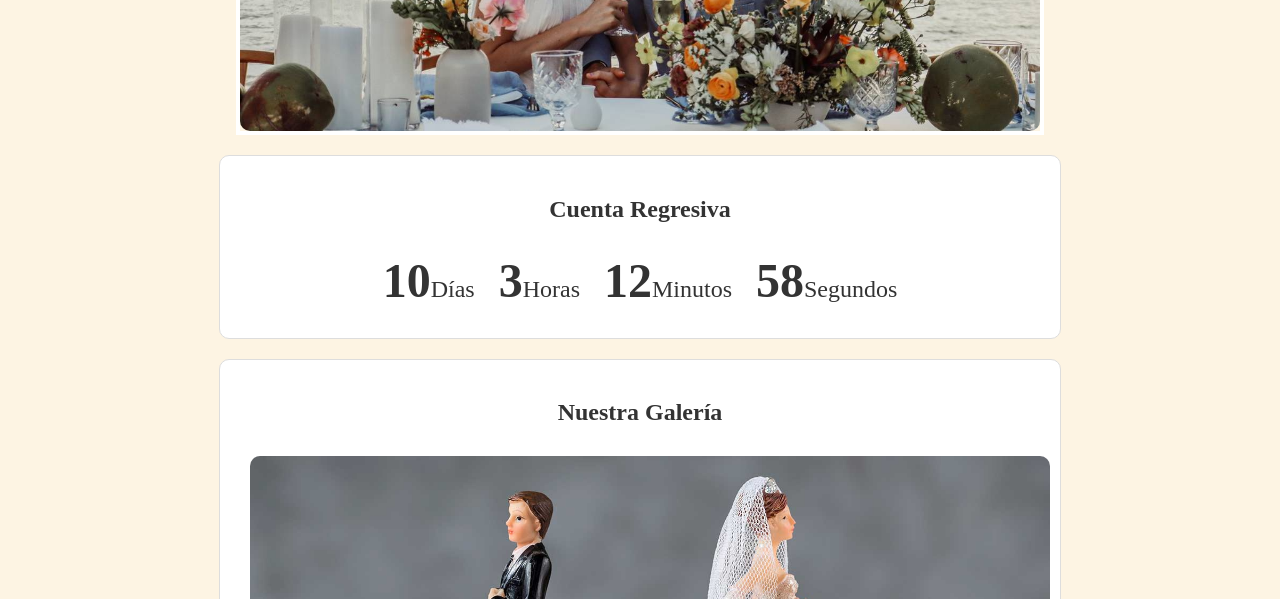
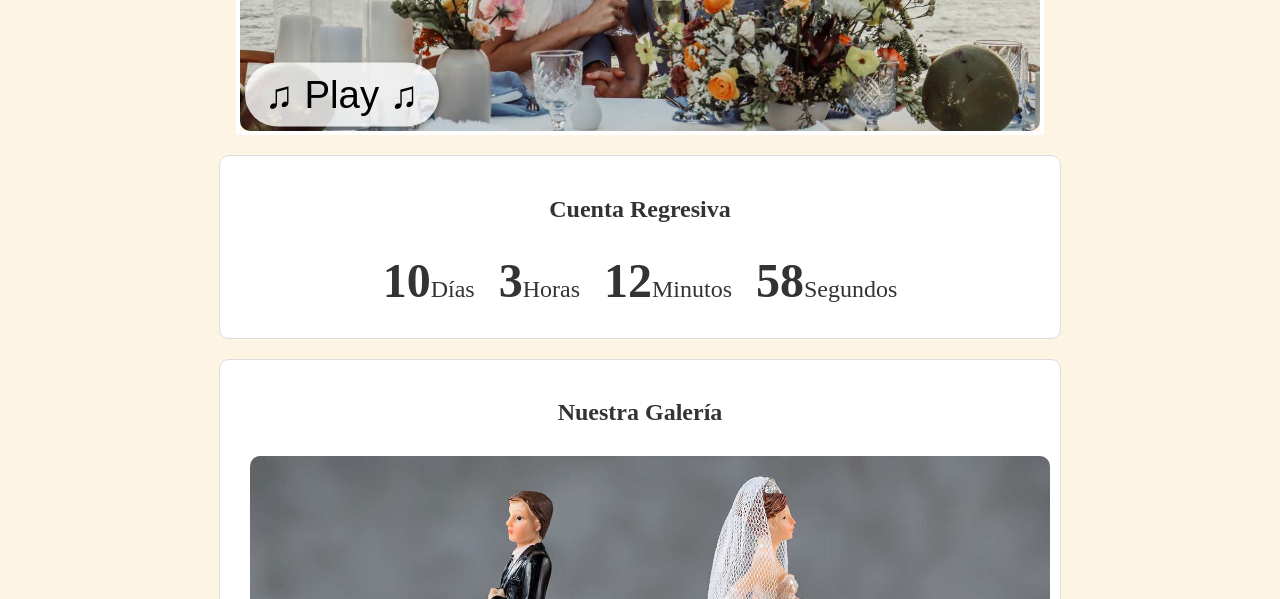
Before and after one commit to EliasDFranco/Project_InvitationCards, a plain HTML site: page WeddingCards/assets/index.html in a window 1280 px wide. Shown: the part 501-1100 px from the top of the page. Drawn offline with Linux system fonts and the light colour scheme; a script that the page names is missing.

Commit message:
Agregando estilo al botón

```diff
--- a/WeddingCards/assets/css/style.css
+++ b/WeddingCards/assets/css/style.css
@@ -6,7 +6,6 @@ body {
     background-color: #fdf4e3;
     color: #333;
 }
-
 
 header {
     background-color:#d4a5a5;
@@ -115,3 +114,26 @@ footer {
 .left, .right {
     font-size: 3em;
 }
+
+.music-button {
+    position: absolute;
+    bottom: -140px;
+    left: 25px;
+    background: rgba(255,255,255,0.8);
+    border: none;
+    padding: 10px 20px;
+    font-size: 1.2em;
+    cursor: pointer;
+    border-radius:200px;
+    box-shadow: 2px 2px 5px rgba(0, 0 , 0, 0.3);
+    transition: 0.3s;
+}
+
+.music-button:hover {
+    background: rgba(255, 255, 255, 1);
+}
+
+.music-button.playing {
+    background: #d4a5a5;
+    color: black;
+}
```
